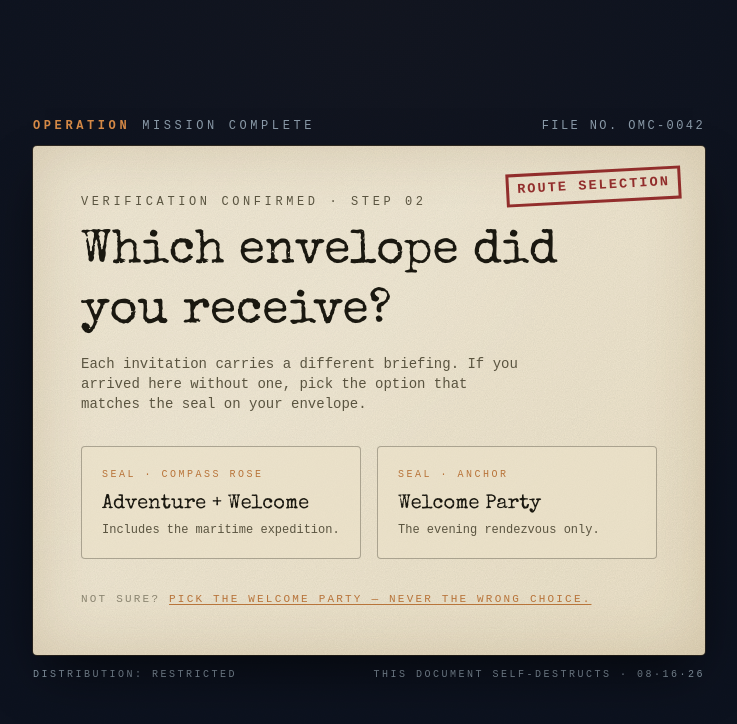
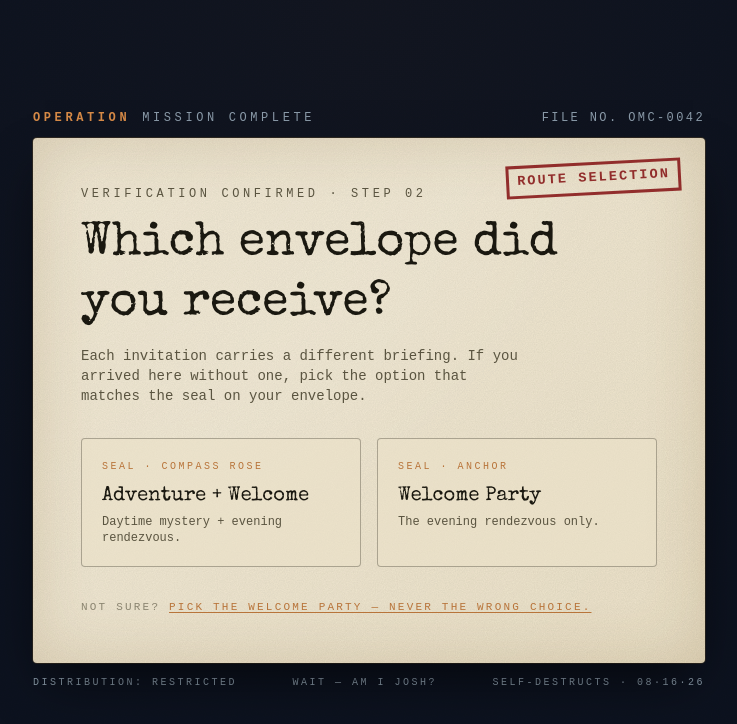
Before and after one commit to sotomaque/operation-mission-complete, a Next.js app: page /mission in a window 1280 px wide. Shown: the top 724 px of the page, without its empty margins (271-1008 px from the left). Built offline with nearby package versions, Linux system fonts and the light colour scheme; a web font is replaced by a local one.

Commit message:
feat: declassify adventure copy, deathbed-regret choice, easter-egg re-verify link

```diff
--- a/app/identity-gate.tsx
+++ b/app/identity-gate.tsx
@@ -47,9 +47,12 @@ export function IdentityGate() {
   }
 
   function handleNo() {
-    // Honor the `?next=` param if a deep-link bounced through the gate
-    // (the /mission/[code] route could send ?next=/mission/adventure).
-    router.replace(next || "/mission");
+    // `push` (not `replace`) so the browser back button traces back
+    // here — easter egg: guests can revisit the gate and click "Yes
+    // I'm Josh" for kicks, locking themselves out of the invite for
+    // the joke. The "Yes" path still uses `replace` because that's
+    // the lock-in moment for actual Josh.
+    router.push(next || "/mission");
   }
 
   // Avoid flashing the gate before the localStorage check resolves.
--- a/app/mission/[code]/page.tsx
+++ b/app/mission/[code]/page.tsx
@@ -128,20 +128,24 @@ function AdventureOptionCard() {
             className="text-2xl text-dossier-ink leading-snug mb-2"
             style={{ fontFamily: "'Pirata One', serif" }}
           >
-            Set sail at four-thirty bells
+            Rendezvous at four-thirty bells
+          </p>
+          <p className="font-mono text-sm text-dossier-ink mb-2">
+            Rendezvous for the adventure at 4:30 — or join the
+            after-party at 6:30 (your call once you arrive).
           </p>
           <ul className="space-y-1 font-mono text-sm text-dossier-ink">
             <li>
-              <span className="text-dossier-ink-muted">Arrival</span> ·
-              4:30 PM
+              <span className="text-dossier-ink-muted">Nature</span> ·
+              Classified, declassified day-of
             </li>
             <li>
               <span className="text-dossier-ink-muted">Duration</span> ·
-              Up to 2 hours on the water
+              Approximately 2 hours
             </li>
             <li>
               <span className="text-dossier-ink-muted">Followed by</span>
-              · Welcome Party at 6:30 PM (same location)
+              · Welcome Party at 6:30 PM (same rendezvous point)
             </li>
           </ul>
         </div>
--- a/app/mission/page.tsx
+++ b/app/mission/page.tsx
@@ -40,7 +40,7 @@ export default function MissionLanding() {
               Adventure + Welcome
             </p>
             <p className="font-mono text-xs text-dossier-ink-muted">
-              Includes the maritime expedition.
+              Daytime mystery + evening rendezvous.
             </p>
           </div>
         </Link>
--- a/components/dossier-frame.tsx
+++ b/components/dossier-frame.tsx
@@ -52,10 +52,20 @@ export function DossierFrame({
           {children}
         </article>
 
-        {/* Footer band: file metadata */}
+        {/* Footer band: file metadata + easter-egg re-verify link. The
+            "wait — am I Josh?" link routes back to / where curious
+            guests can pick "Yes" for the joke and permanently lock
+            themselves out. Subtle so it reads as flavor text, not
+            navigation. */}
         <div className="mt-3 flex items-center justify-between text-[10px] font-mono uppercase tracking-[0.25em] text-dossier-fg-muted">
           <span>Distribution: Restricted</span>
-          <span>This document self-destructs · 08·16·26</span>
+          <a
+            href="/"
+            className="text-dossier-fg-muted hover:text-copper-bright transition-colors"
+          >
+            Wait — am I Josh?
+          </a>
+          <span>Self-destructs · 08·16·26</span>
         </div>
       </div>
     </main>
--- a/components/rsvp-form.tsx
+++ b/components/rsvp-form.tsx
@@ -75,7 +75,7 @@ export function RsvpForm({
             onClick={() => setRsvpChoice("declined")}
             top="—"
             title="Can't make it"
-            note="With regrets"
+            note="Will regret on deathbed"
           />
         </div>
       </fieldset>
```
